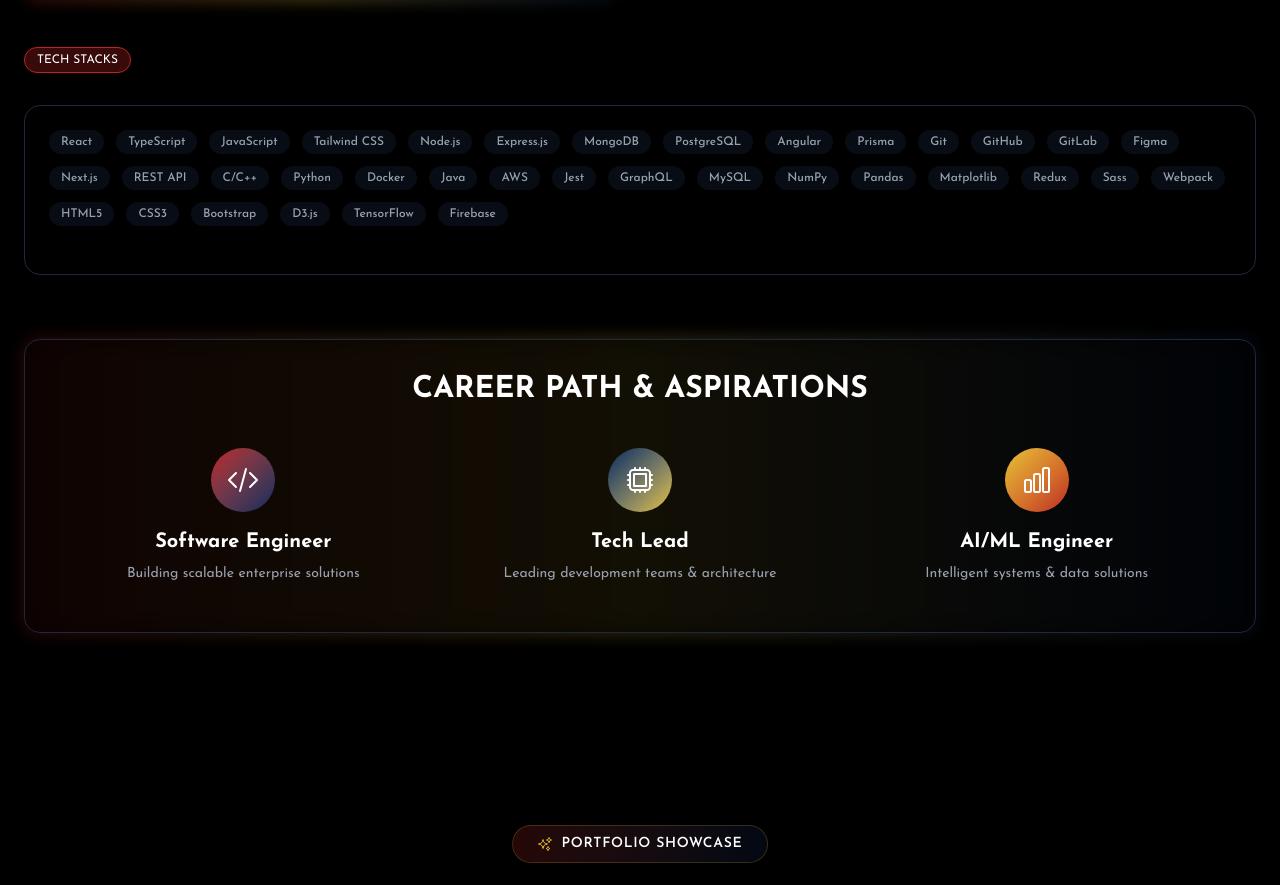
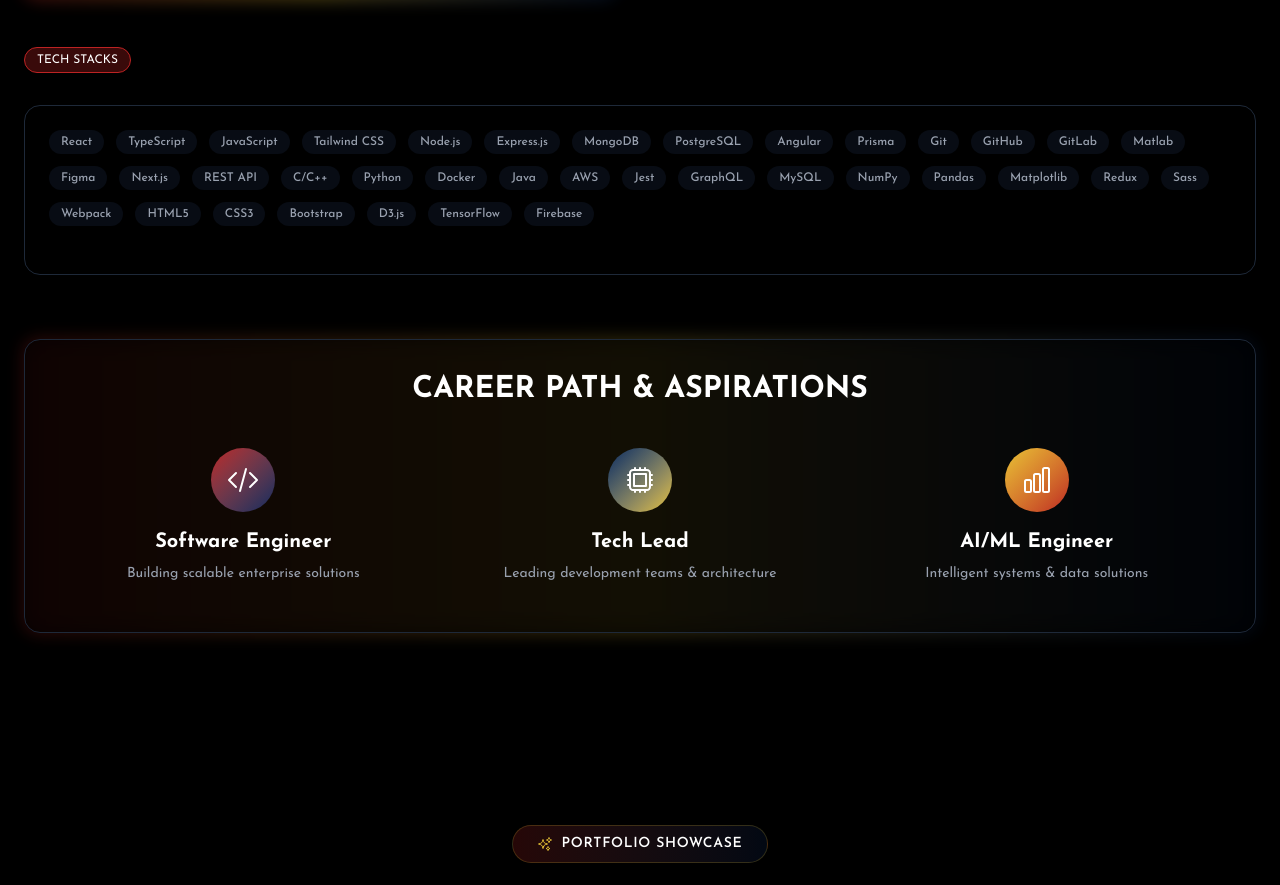
Before and after one commit to imanchalsingh/PORTFOLiO, a React (Vite) app: page / in a window 1280 px wide. Shown: the part 1962-2847 px from the top of the page. Built offline with nearby package versions, Linux system fonts and the light colour scheme; a web font is replaced by a local one.

Commit message:
Commit : Update skills

```diff
--- a/src/components/About.jsx
+++ b/src/components/About.jsx
@@ -36,6 +36,7 @@
     { name: "Git" },
     { name: "GitHub" },
     { name: "GitLab" },
+    { name: "Matlab" },
     { name: "Figma" },
     { name: "Next.js" },
     { name: "REST API" },
```
